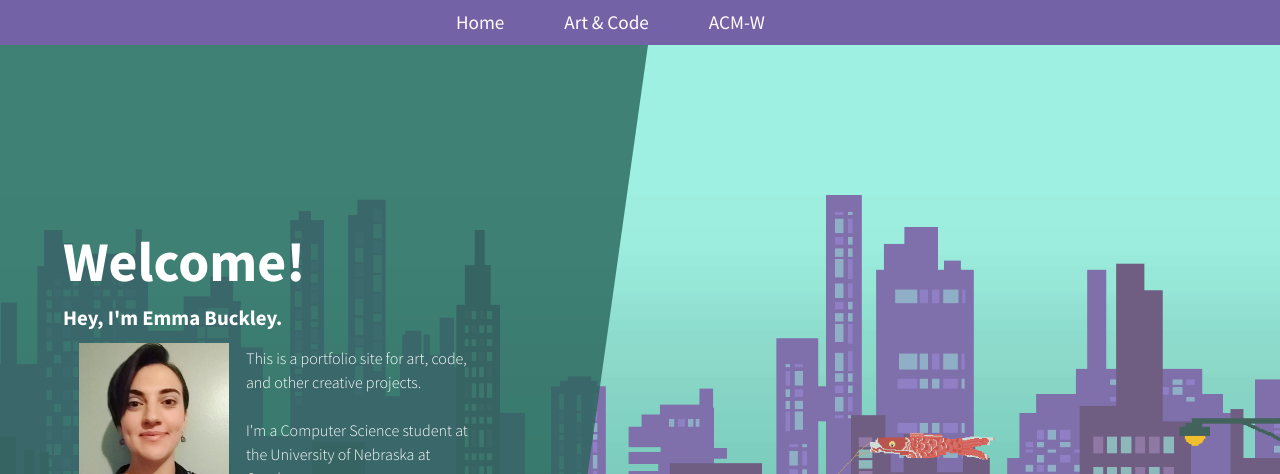
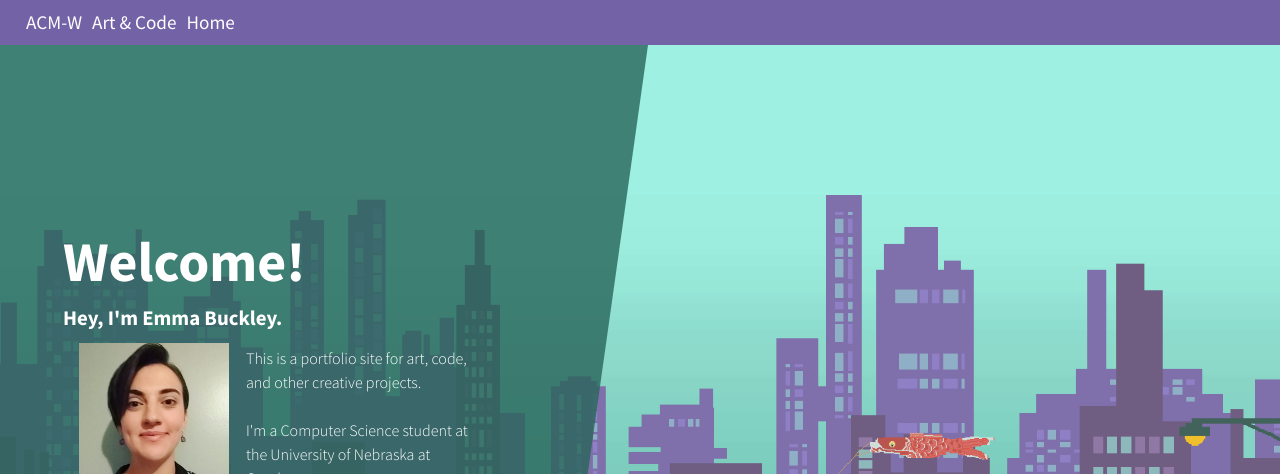
Before and after one commit to buckabroo/personalwebsite, a website: page index.html in a window 1280 px wide. Shown: the top 474 px of the page. Drawn offline with Linux system fonts and the light colour scheme.

Commit message:
navbar testing

```diff
--- a/index.html
+++ b/index.html
@@ -29,9 +29,9 @@
 <div class="overlay"></div>
 <nav class="navbar navbar-default">
     <ul class="nav navbar-nav">
-        <li style="display: block; float: right; margin-right: 40%;"><a href="acm-w.html" style="color: white;"><strong>ACM-W</strong></a></li>
-        <li style="display: block; float: right; margin-right: 60px;"><a href="art.html" style="color: white;"><strong>Art & Code</strong></a></li>
-        <li class="active" style="display: block; float: right; margin-right: 60px;"><a href="index.html" style="color: white;"><strong>Home</strong></a></li>
+        <li style="display: block; float: left; margin-left: 10px"><a href="acm-w.html" style="color: white;"><strong>ACM-W</strong></a></li>
+        <li style="display: block; float: left; margin-left: 10px"><a href="art.html" style="color: white;"><strong>Art & Code</strong></a></li>
+        <li class="active" style="display: block; float: left; margin-left: 10px"><a href="index.html" style="color: white;"><strong>Home</strong></a></li>
 
         <li style="display: block;"><a style="color: transparent;"> . </a></li>
     </ul>
```
